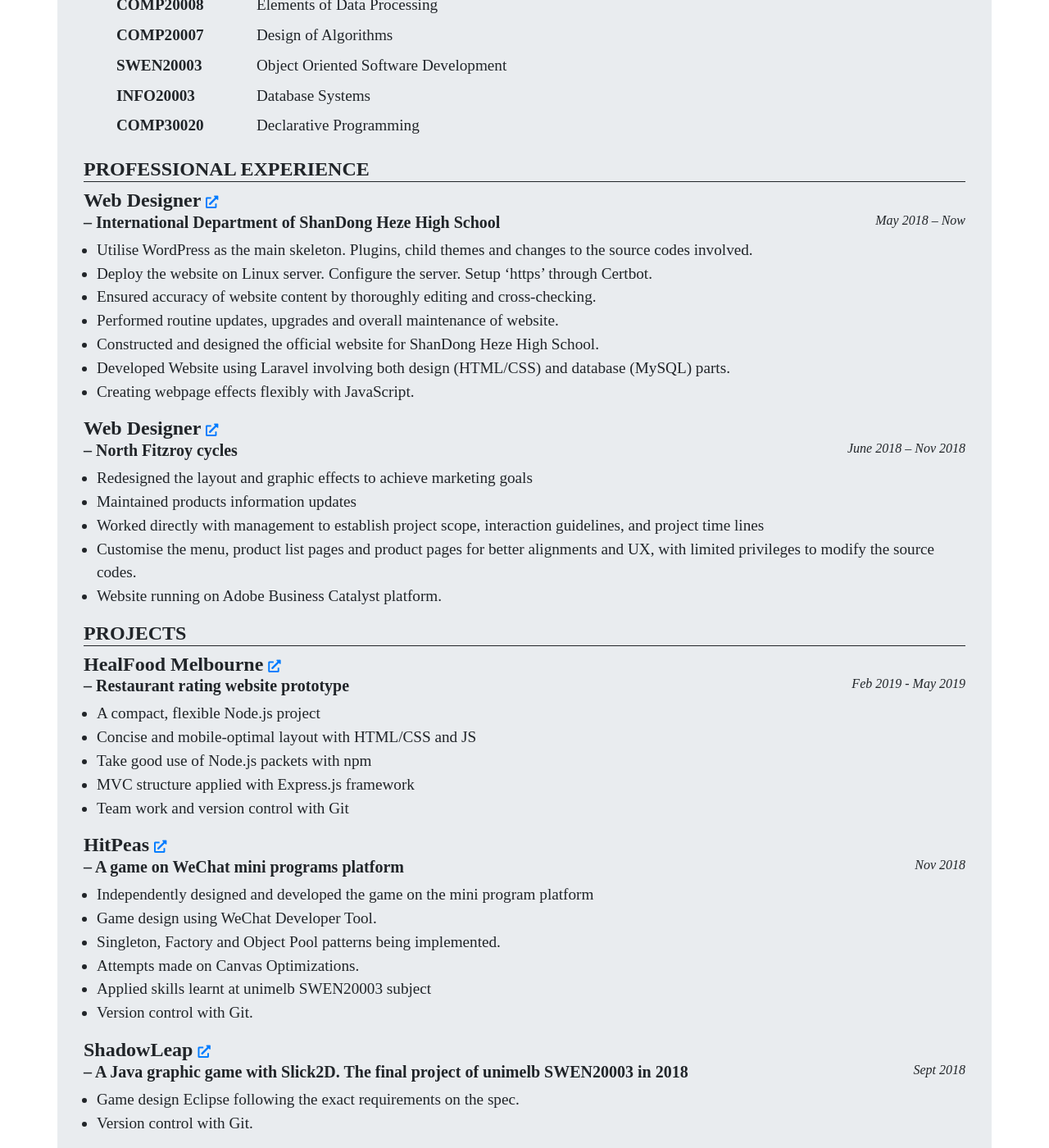
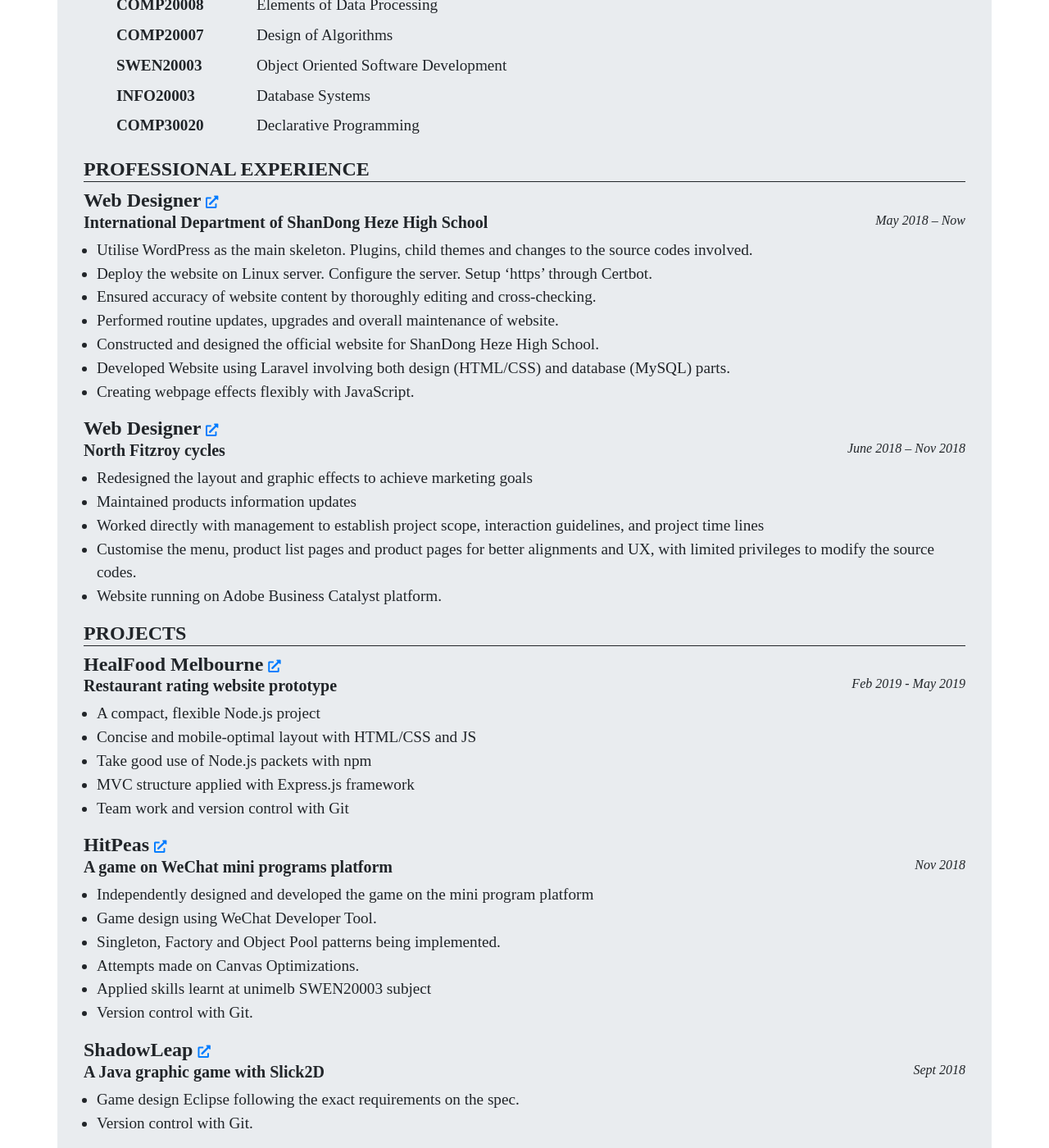
Before and after one commit to xiandew/xiandew.github.io, a Jekyll site: the page resume/index.html, which Jekyll copies as it is, in a window 1280 px wide and 1400 px high, scrolled down 605 px. Shown: the whole window at 82% size. Built offline with Jekyll 4.4.1, drawn with Linux system fonts in a browser that asks for light colours; nearby versions of some CDN libraries.

Commit message:
chore(resume): update the resume content

```diff
--- a/resume/index.html
+++ b/resume/index.html
@@ -30,7 +30,10 @@
 <section>
     <h4 class="header">HIGHLIGHTS</h4>
     <ul>
-        <li><a href="https://xiandew.github.io/">Personal <b>GitHub Page</b></a></li>
+        <li>
+            Personal <b>GitHub Page</b>
+            <a href="https://xiandew.github.io/"><i class="fas fa-link"></i></a>
+        </li>
         <li>Proficient in <b>Python, C, Java, XML, PHP, MySQL, WordPress</b> and <b>Adobe Business Catalyst</b></li>
         <li>Extensive data visualization skills using <b>Jupyter Notebook</b> and <b>EXCEL</b></li>
         <li>Adept with <b>Node.js</b></li>
@@ -80,7 +83,7 @@
         </small>
     </h4>
     <h5 class="sub-title">
-        <span>– International Department of ShanDong Heze High School</span>
+        <span>International Department of ShanDong Heze High School</span>
         <small>May 2018 – Now</small>
     </h5>
     <ul>
@@ -101,7 +104,7 @@
         </small>
     </h4>
     <h5 class="sub-title">
-        <span>– North Fitzroy cycles</span>
+        <span>North Fitzroy cycles</span>
         <small>June 2018 – Nov 2018</small>
     </h5>
     <ul>
@@ -127,7 +130,7 @@
         </small>
     </h4>
     <h5 class="sub-title">
-        <span>– Restaurant rating website prototype</span>
+        <span>Restaurant rating website prototype</span>
         <small>Feb 2019 - May 2019</small>
     </h5>
     <ul>
@@ -147,7 +150,7 @@
         </small>
     </h4>
     <h5 class="sub-title">
-        <span>– A game on WeChat mini programs platform</span>
+        <span>A game on WeChat mini programs platform</span>
         <small>Nov 2018</small>
     </h5>
     <ul>
@@ -168,7 +171,7 @@
         </small>
     </h4>
     <h5 class="sub-title">
-        <span>– A Java graphic game with Slick2D. The final project of unimelb SWEN20003 in 2018</span>
+        <span>A Java graphic game with Slick2D</span>
         <small>Sept 2018</small>
     </h5>
     <ul>
```
